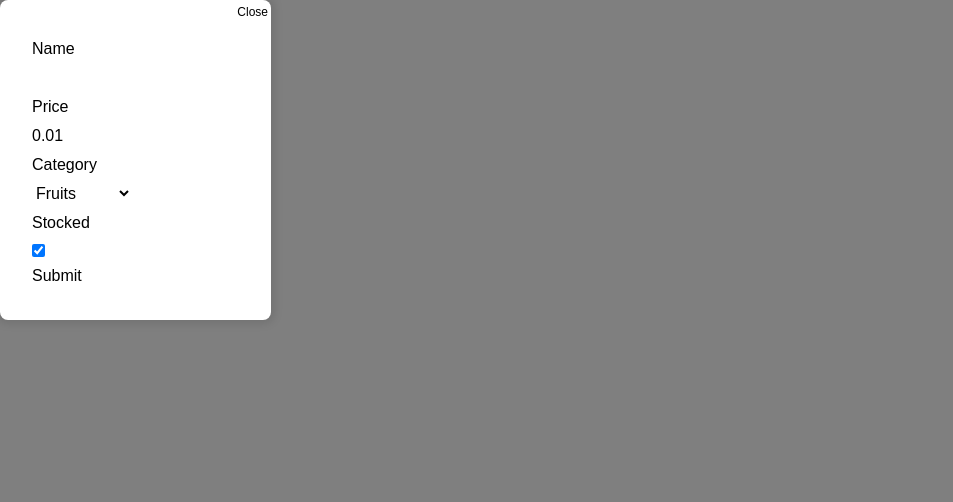
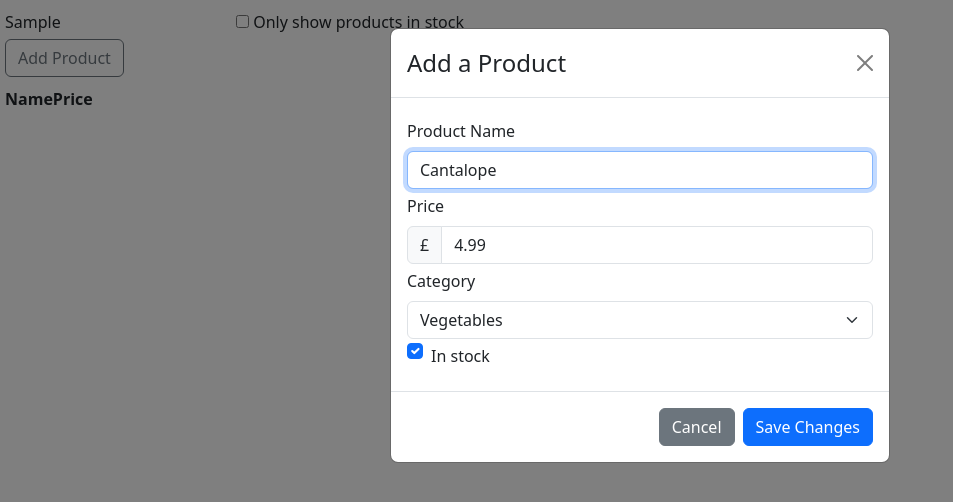
Before and after one commit to JackH01/grocery-store-stock-tracker, a Next.js app in the folder frontend/: page / in a window 1280 px wide. Both pictures are taken after typing "Sample" into the empty fields and a click on the button "Add Product". Shown: the top 502 px of the page, without its empty margins (0-953 px from the left). Built offline with nearby package versions, Linux system fonts and the light colour scheme.

Commit message:
Switched from my own created modals to react-bootstrap modals

```diff
--- a/frontend/src/app/components/AddEditModal/AddEditModal.tsx
+++ /dev/null
@@ -1,121 +0,0 @@
-import React, { useState, useEffect, useRef } from "react";
-import Modal from "../Modal/Modal";
-
-export interface ProductData {
-    category: "Fruits" | "Vegetables";
-    price: number;
-    stocked: boolean;
-    name: string;
-}
-
-interface AddModalProps {
-    isOpen: boolean;
-    product: ProductData;
-    onSubmit: (product: ProductData) => void;
-    onClose: () => void;
-}
-
-const AddEditModal = ({
-    isOpen,
-    product,
-    onClose,
-    onSubmit,
-}: AddModalProps) => {
-
-    const [formData, setFormData] = useState<ProductData>(product);
-
-    const handleInputChange = (
-        event: React.ChangeEvent<HTMLInputElement | HTMLSelectElement>
-    ) => {
-        const { name, value } = event.target;
-        setFormData((prevFormData) => ({
-            ...prevFormData,
-            [name]: value,
-        }));
-    };
-
-    const handleCheckChange = (
-        event: React.ChangeEvent<HTMLInputElement>
-    ) => {
-        const { name, checked } = event.target;
-        setFormData((prevFormData) => ({
-            ...prevFormData,
-            [name]: checked,
-        }));
-    };
-
-    const handleSubmit = (event: React.FormEvent): void => {
-        event.preventDefault();
-        onSubmit(formData);
-    };
-
-    const handleClose = () => {
-        setFormData(product);
-        onClose();
-    };
-
-    return (
-        <Modal
-            hasCloseBtn={true}
-            isOpen={isOpen}
-            onClose={handleClose}
-        >
-            <form onSubmit={handleSubmit}>
-                <div className="form-row">
-                    <label htmlFor="name">Name</label>
-                    <input
-                        id="name"
-                        name="name"
-                        value={formData.name}
-                        onChange={handleInputChange}
-                        required
-                    />
-                </div>
-
-                <div className="form-row">
-                    <label htmlFor="price">Price</label>
-                    <input
-                        type="number"
-                        min="0"
-                        step=".01"
-                        id="price"
-                        name="price"
-                        value={formData.price}
-                        onChange={handleInputChange}
-                        required
-                    />
-                </div>
-
-                <div className="form-row">
-                    <label htmlFor="category">Category</label>
-                    <select
-                        id="category"
-                        name="category"
-                        value={formData.category}
-                        onChange={handleInputChange}
-                        required>
-                            <option value="Fruits">Fruits</option>
-                            <option value="Vegetables">Vegetables</option>
-                        </select>
-                </div>
-
-                <div className="form-row">
-                    <label htmlFor="stocked">Stocked</label>
-                    <input
-                        type="checkbox"
-                        id="stocked"
-                        name="stocked"
-                        checked={formData.stocked}
-                        onChange={handleCheckChange}
-                    />
-                </div>
-
-                <div className="form-row">
-                    <button type="submit">Submit</button>
-                </div>
-            </form>
-        </Modal>
-    );
-};
-
-export default AddEditModal;
--- a/frontend/src/app/components/Modal/Modal.css
+++ /dev/null
@@ -1,19 +0,0 @@
-.modal {
-    position: relative;
-    max-width: 20rem;
-    padding: 2rem;
-    border: 0;
-    border-radius: 0.5rem;
-    box-shadow: 0 0 0.5rem 0.25rem hsl(0 0% 0% / 10%);
-}
-
-.modal::backdrop {
-    background: hsl(0 0% 0% / 50%);
-}
-
-.modal-close-btn {
-    font-size: 0.75em;
-    position: absolute;
-    top: 0.25em;
-    right: 0.25em;
-}
--- a/frontend/src/app/components/Modal/Modal.tsx
+++ /dev/null
@@ -1,61 +0,0 @@
-// Using https://blog.logrocket.com/creating-reusable-pop-up-modal-react/
-
-import { useRef, useEffect } from "react";
-import "./Modal.css"
-
-interface ModalProps {
-    isOpen: boolean;
-    hasCloseBtn?: boolean; // ? at end = optional.
-    onClose?: () => void;
-    children: React.ReactNode;
-}
-
-
-const Modal = ({
-    isOpen,
-    onClose,
-    hasCloseBtn = true,
-    children,
-}: ModalProps) => {
-    const modalRef = useRef<HTMLDialogElement>(null);
-
-    const handleCloseModal = () => {
-        if(onClose) {
-            onClose();
-        }
-    };
-
-    const handleKeyDown = (event: React.KeyboardEvent<HTMLDialogElement>) => {
-        if (event.key === "Escape") {
-            handleCloseModal();
-        }
-    }
-
-    useEffect(() => {
-        // Grabbing a reference to the modal in question
-        const modalElement = modalRef.current;
-        if (!modalElement) return;
-
-        // Open modal when 'isOpen' changes to true
-        if (isOpen) {
-            modalElement.showModal();
-        } else {
-            modalElement.close()
-        }
-    }, [isOpen]);
-
-
-
-    return (
-        <dialog ref={modalRef} className="modal" onKeyDown={handleKeyDown}>
-            {hasCloseBtn && (
-                <button className="modal-close-btn" onClick={handleCloseModal}>
-                    Close
-                </button>
-            )}
-            {children}
-        </dialog>
-    )
-}
-
-export default Modal;
--- a/frontend/src/app/page.tsx
+++ b/frontend/src/app/page.tsx
@@ -3,8 +3,26 @@
 // useState without getting an error.
 "use client"
 import { useState } from 'react';
-// import * as AddEditModal from "./components/AddEditModal/AddEditModal";
-import AddEditModal, {ProductData} from "./components/AddEditModal/AddEditModal";
+// import AddEditModal, {ProductData} from "./components/AddEditModal/AddEditModal";
+
+import Button from "react-bootstrap/Button";
+import Modal from "react-bootstrap/Modal";
+import Form from "react-bootstrap/Form";
+import InputGroup from "react-bootstrap/InputGroup";
+
+
+// TODO switch to bootstrap modals as the css seems to break mine.
+
+
+import 'bootstrap/dist/css/bootstrap.min.css';
+// import "./components/Modal/Modal.css";
+
+export interface ProductData {
+  category: "Fruits" | "Vegetables";
+  price: number;
+  stocked: boolean;
+  name: string;
+}
 
 type ProductCategoryRowProps = {
   category: string;
@@ -84,13 +102,14 @@ function AddButton() {
   }
 
   const emptyProduct: ProductData = {
-    category: "Fruits", price:  0.01, stocked: true, name: ""
+    category: "Fruits", price: 0.01, stocked: true, name: ""
   }
 
   return (
     <>
       <div>
-        <button onClick={handleOpenAddEditModal}>Add Product</button>
+        <Button variant="outline-secondary" onClick={handleOpenAddEditModal}>Add Product</Button>
+        {/* <button onClick={handleOpenAddEditModal}>Add Product</button> */}
       </div>
 
       {addEditFormData && addEditFormData.name && (
@@ -102,14 +121,77 @@ function AddButton() {
         </div>
       )}
 
-      <AddEditModal
-        isOpen={isAddEditModalOpen}
-        product={emptyProduct}
-        onSubmit={handleFormSubmit}
-        onClose={handleCloseAddEditModal}
-      />
+      <Modal show={isAddEditModalOpen} onHide={handleCloseAddEditModal}>
+
+        <Modal.Header closeButton>
+          <Modal.Title>Add a Product</Modal.Title>
+        </Modal.Header>
+
+        <Modal.Body>
+          <Form.Group>
+            <Form.Label>Product Name</Form.Label>
+            <Form.Control
+              placeholder="E.g. Apple"
+              aria-label="Product name input"
+              defaultValue="Cantalope"
+              autoFocus/>
+          </Form.Group>
+
+          <Form.Group>
+            <Form.Label>Price</Form.Label>
+            <InputGroup>
+              <InputGroup.Text>£</InputGroup.Text>
+              <Form.Control
+                type="number"
+                min="0"
+                step=".01"
+                placeholder="0.99"
+                aria-label="Product price input"
+                defaultValue="4.99"/>
+            </InputGroup>
+          </Form.Group>
+
+          <Form.Group>
+            <Form.Label>Category</Form.Label>
+            <Form.Select defaultValue="Vegetables" aria-label="Product category select">
+              {/* TODO allow user to create category and read these
+              from db */}
+              <option value="Fruits">Fruits</option>
+              <option value="Vegetables">Vegetables</option>
+            </Form.Select>
+          </Form.Group>
+
+          <Form.Group>
+            <Form.Check
+              type="checkbox"
+              label="In stock"
+              defaultChecked={true}
+              aria-label="In stock checknox"/>
+          </Form.Group>
+
+
+
+
+        </Modal.Body>
+
+        <Modal.Footer>
+          <Button variant="secondary" onClick={handleCloseAddEditModal}>
+            Cancel
+          </Button>
+          <Button variant="primary" onClick={handleCloseAddEditModal}>
+            Save Changes
+          </Button>
+        </Modal.Footer>
+
+      </Modal>
+
     </>
-
+  //   <AddEditModal
+  //   isOpen={isAddEditModalOpen}
+  //   product={emptyProduct}
+  //   onSubmit={handleFormSubmit}
+  //   onClose={handleCloseAddEditModal}
+  // />
   )
 }
 
```
Also changed, not shown: frontend/package.json (+8 -6 lines), 1 other file (tests, documents, lock files or other folders).
